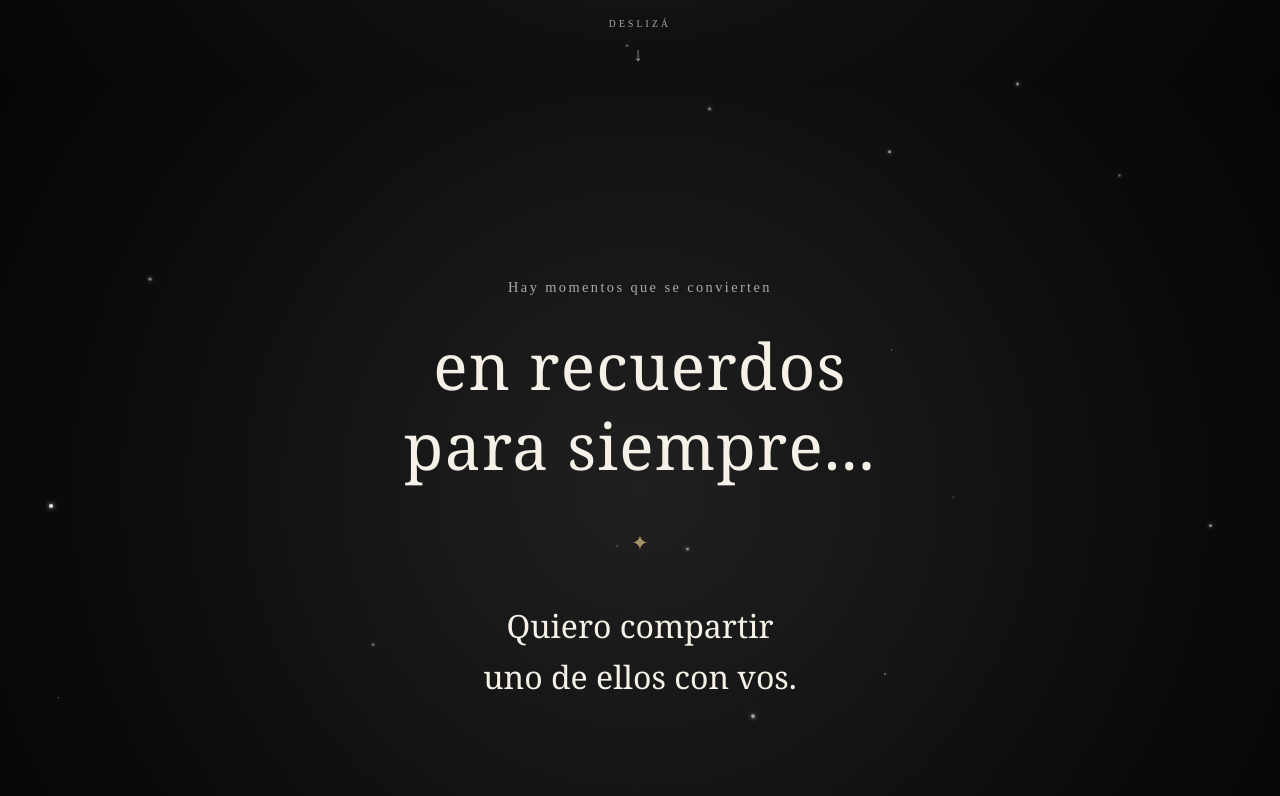
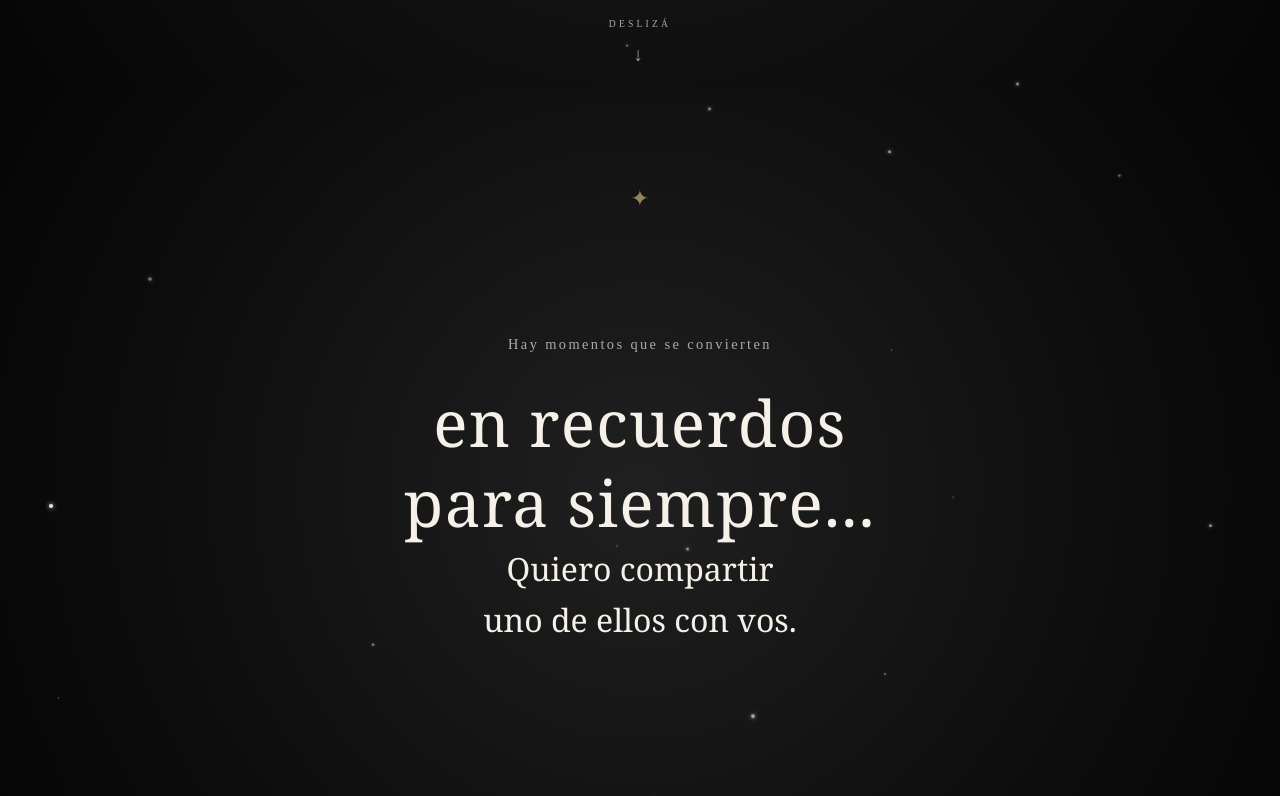
Before and after one commit to SantiJavaOK/Male15, a React (Vite) app: page / in a window 1280 px wide. Shown: the part 711-1507 px from the top of the page. Built offline with nearby package versions, Linux system fonts and the light colour scheme; a web font is replaced by a local one.

Commit message:
estrella msj

```diff
--- a/src/App.css
+++ b/src/App.css
@@ -388,13 +388,25 @@ section {
 }
 
 .message-star {
-  margin: 45px 0;
+  position: absolute;
+
+  top: 12%;
+  left: 0;
+
+  width: 100%;
+
+  display: flex;
+  justify-content: center;
 
   color: #c9b27c;
 
-  font-size: 1.3rem;
+  font-size: 1.4rem;
 
-  opacity: 0.8;
+  opacity: 0.7;
+
+  z-index: 3;
+
+  pointer-events: none;
 }
 
 .message-highlight {
--- a/src/components/Hero.jsx
+++ b/src/components/Hero.jsx
@@ -33,7 +33,7 @@ function Hero() {
   <p className="hero-time">
     <span>21:30 HS</span>
     <span className="hero-time-separator">a</span>
-    <span>2:30 HS</span>
+    <span>02:30 HS</span>
   </p>
 </Reveal>
 
--- a/src/components/Message.jsx
+++ b/src/components/Message.jsx
@@ -6,6 +6,12 @@ function Message() {
     <section className="message">
 
       <Particles count={18} />
+
+      <div className="message-star">
+        <Reveal delay={1000}>
+          <span>✦</span>
+        </Reveal>
+      </div>
 
       <div className="message-content">
 
@@ -23,12 +29,6 @@ function Message() {
           </p>
         </Reveal>
 
-        <Reveal delay={1000}>
-          <div className="message-star">
-            ✦
-          </div>
-        </Reveal>
-
         <Reveal delay={1300}>
           <p className="message-highlight">
             Quiero compartir
```
